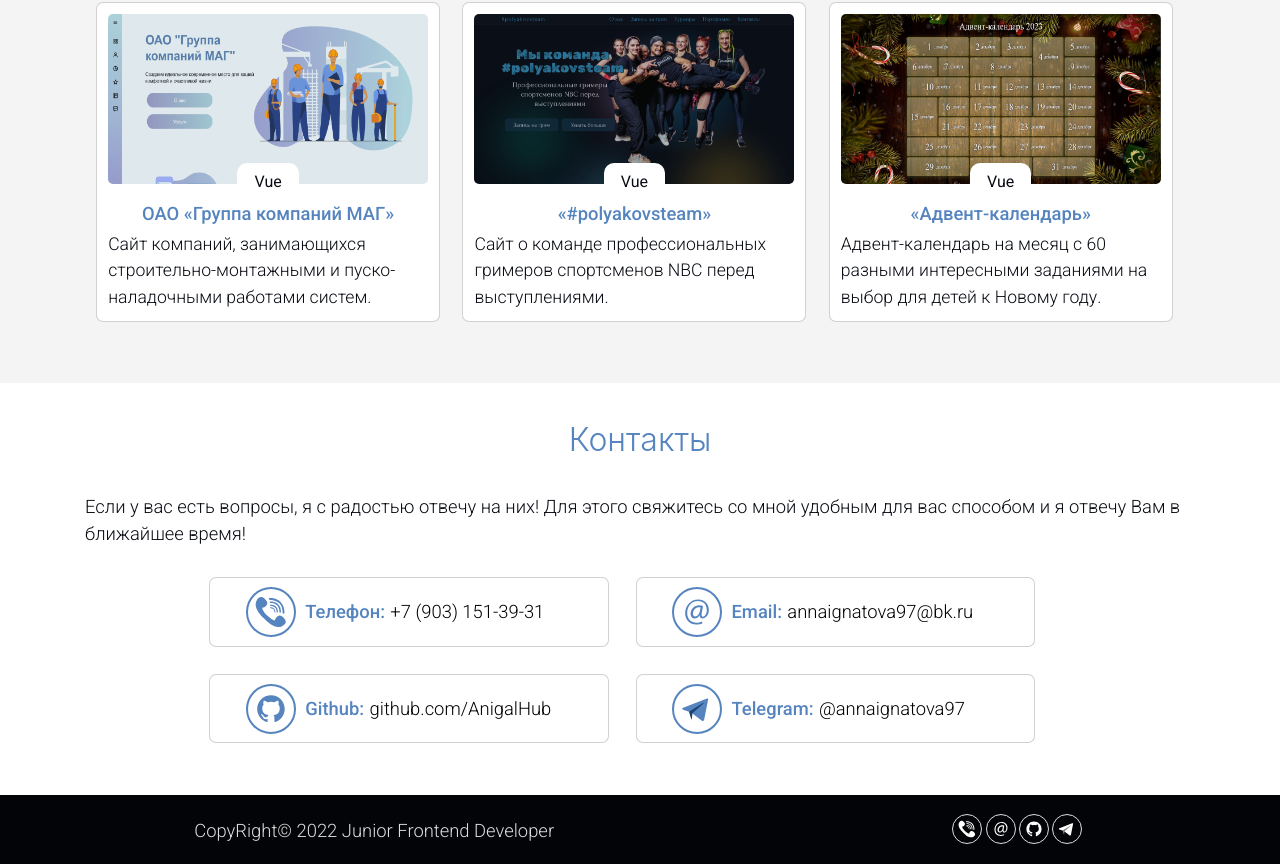
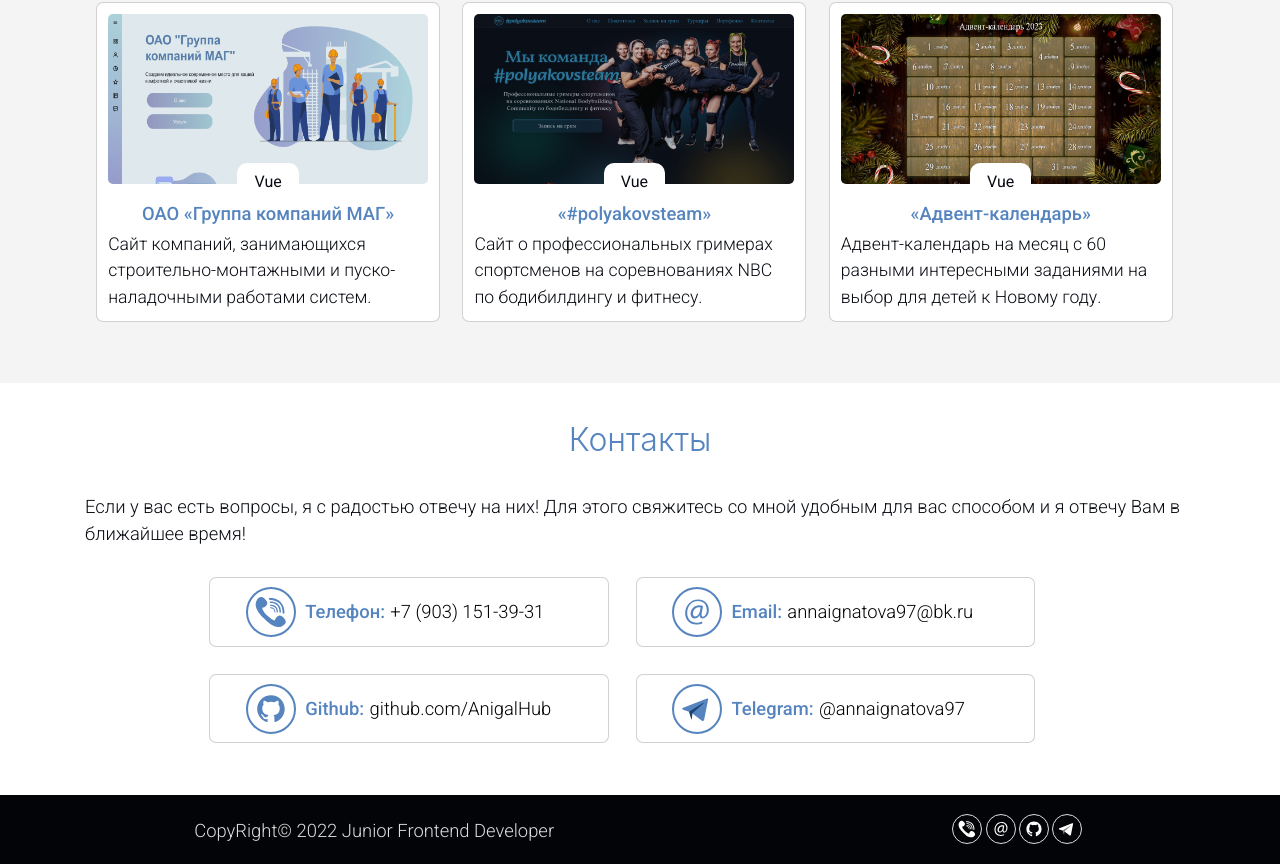
Before and after one commit to AnigalHub/Portfolio, a Nuxt app: page / in a window 1280 px wide. Shown: the part 2653-3517 px from the top of the page. Built offline with nearby package versions, Linux system fonts and the light colour scheme.

Commit message:
изменена картинка про Грим и описание проекта

```diff
--- a/components/works.vue
+++ b/components/works.vue
@@ -160,7 +160,7 @@
             git:'https://github.com/AnigalHub/Greasepaint',
             show:'/greasepaint',
             technology:'Vue',
-            about:'Сайт о команде профессиональных гримеров спортсменов NBC перед выступлениями.'
+            about:'Сайт о профессиональных гримерах спортсменов на соревнованиях NBC по бодибилдингу и фитнесу.'
           },
           {
             src:'/home_calendar.png',
```
Also changed, not shown: static/home_greasepaint.png.
